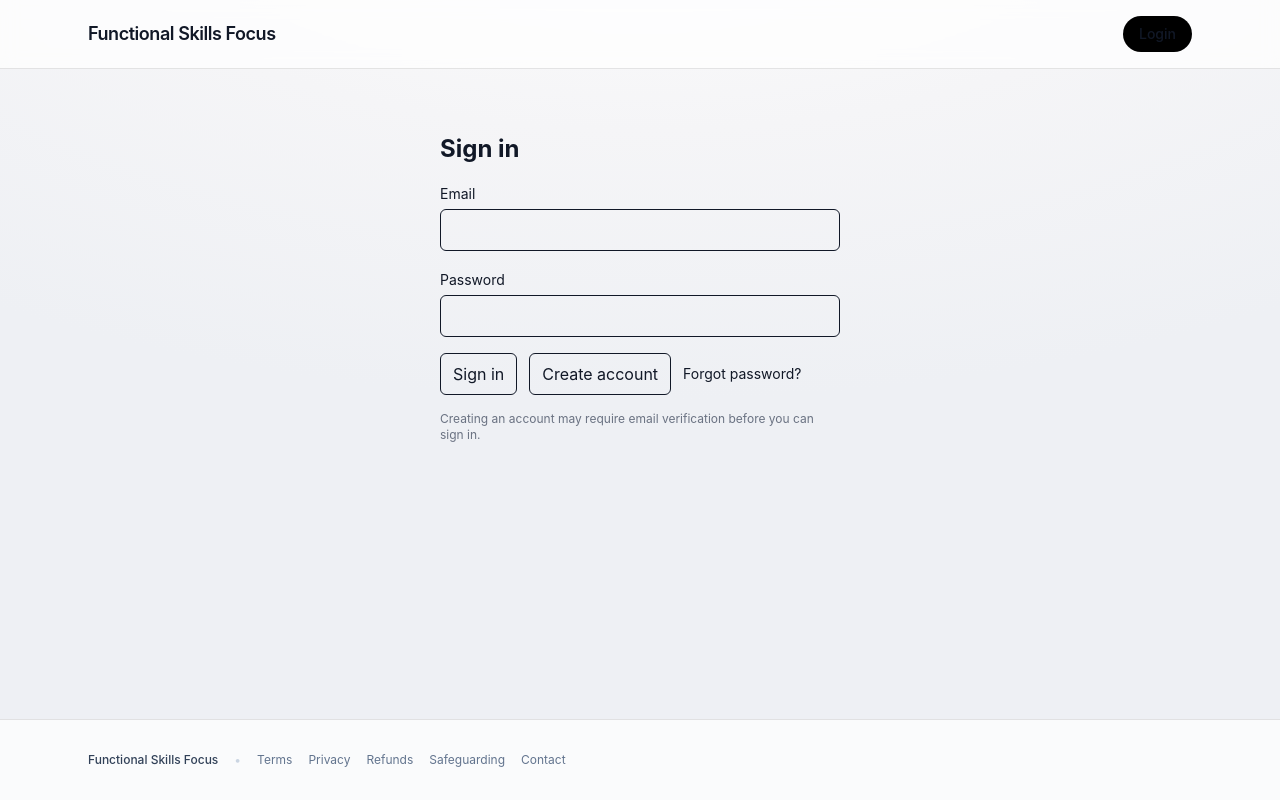
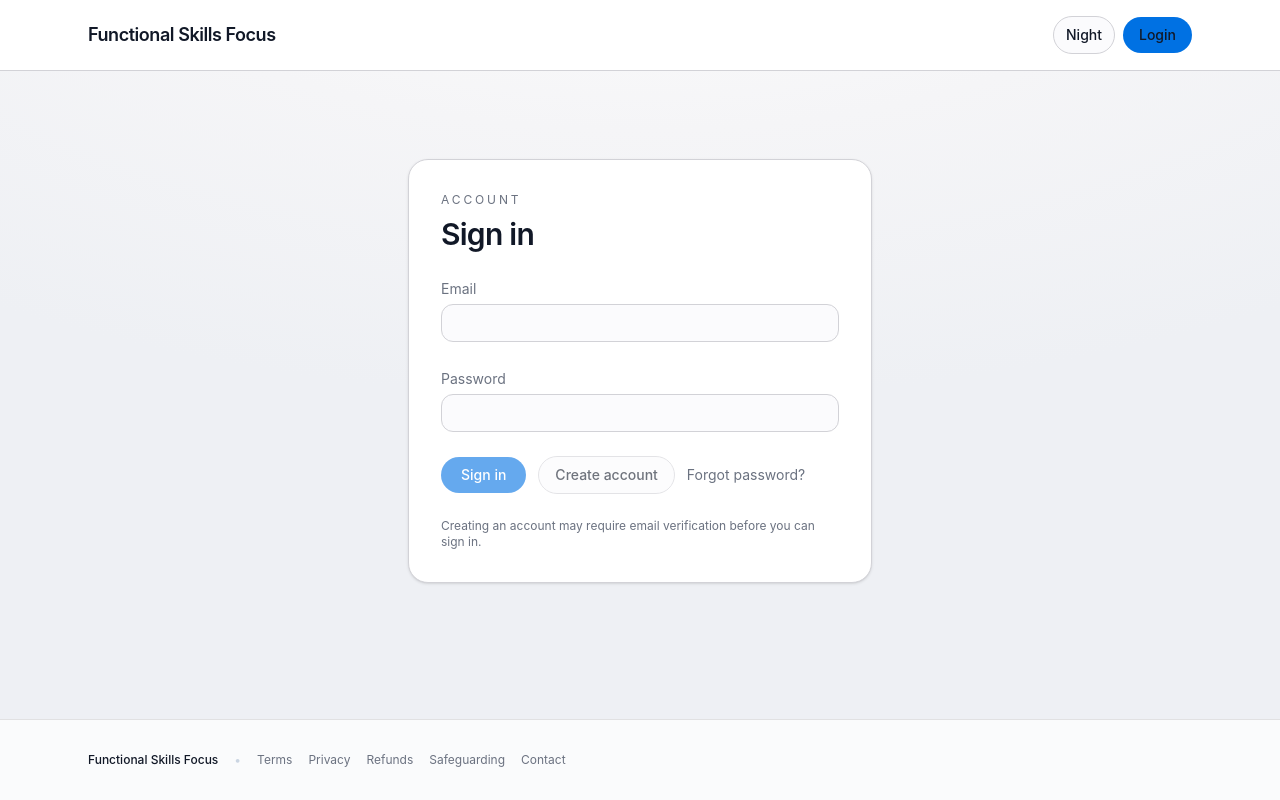
Before and after one commit to craig97x-afk/functional-skills-focus, a Next.js app: page /login in a window 1280 px wide. Built offline with nearby package versions, Linux system fonts and the light colour scheme; no server answers.

Commit message:
Apple theme polish + dark mode tokens

```diff
--- a/src/app/admin/lessons/lesson-row-actions.tsx
+++ b/src/app/admin/lessons/lesson-row-actions.tsx
@@ -57,14 +57,14 @@ export default function LessonRowActions({
     <div className="flex flex-col items-end gap-2">
       <div className="flex gap-2">
         <button
-          className="rounded-full border border-black/10 bg-white px-3 py-1.5 text-xs font-medium text-slate-700 hover:bg-black/5"
+          className="apple-pill px-3 py-1.5 text-xs"
           onClick={togglePublished}
           disabled={loading}
         >
           {published ? "Unpublish" : "Publish"}
         </button>
         <button
-          className="rounded-full border border-red-200 bg-white px-3 py-1.5 text-xs font-medium text-red-600 hover:bg-red-50"
+          className="apple-pill px-3 py-1.5 text-xs text-red-600 border-red-200/60"
           onClick={deleteLesson}
           disabled={loading}
         >
--- a/src/app/admin/questions/[questionId]/page.tsx
+++ b/src/app/admin/questions/[questionId]/page.tsx
@@ -75,7 +75,7 @@ export default async function AdminQuestionEditPage({
   return (
     <main className="space-y-8">
       <div>
-        <div className="text-xs uppercase tracking-[0.24em] text-slate-500">
+        <div className="text-xs uppercase tracking-[0.24em] text-[color:var(--muted-foreground)]">
           Questions
         </div>
         <h1 className="text-3xl font-semibold tracking-tight mt-2">
--- a/src/app/admin/questions/[questionId]/question-edit-form.tsx
+++ b/src/app/admin/questions/[questionId]/question-edit-form.tsx
@@ -63,10 +63,11 @@ export default function QuestionEditForm({
   const [loading, setLoading] = useState(false);
 
   const fieldClass =
-    "mt-1 w-full rounded-xl border border-black/10 bg-white px-3 py-2 text-sm focus:outline-none focus:ring-2 focus:ring-black/10";
+    "mt-1 w-full rounded-xl border border-[color:var(--border)] bg-[color:var(--surface-muted)] px-3 py-2 text-sm text-[color:var(--foreground)] placeholder:text-[color:var(--muted-foreground)] focus:outline-none focus:ring-2 focus:ring-[color:var(--accent)]/25";
   const textareaClass = `${fieldClass} min-h-[90px]`;
   const textareaSmallClass = `${fieldClass} min-h-[70px]`;
-  const panelClass = "rounded-2xl border border-black/5 bg-white/70 p-4 space-y-3";
+  const panelClass =
+    "rounded-2xl border border-[color:var(--border)] bg-[color:var(--surface)] p-4 space-y-3";
 
   const [options, setOptions] = useState<OptionForm[]>(
     initialQuestion.type === "mcq" && initialOptions.length > 0
@@ -206,7 +207,7 @@ export default function QuestionEditForm({
     <div className="space-y-4">
       <div className="grid grid-cols-1 gap-3 md:grid-cols-2">
         <label className="block">
-          <span className="text-sm text-slate-600">Topic</span>
+          <span className="text-sm text-[color:var(--muted-foreground)]">Topic</span>
           <select
             className={fieldClass}
             value={topicId}
@@ -228,7 +229,7 @@ export default function QuestionEditForm({
         </label>
 
         <label className="block">
-          <span className="text-sm text-slate-600">Lesson (optional)</span>
+          <span className="text-sm text-[color:var(--muted-foreground)]">Lesson (optional)</span>
           <select
             className={fieldClass}
             value={lessonId}
@@ -246,9 +247,9 @@ export default function QuestionEditForm({
 
       <div className="grid grid-cols-1 gap-3 md:grid-cols-2">
         <label className="block">
-          <span className="text-sm text-slate-600">Type</span>
+          <span className="text-sm text-[color:var(--muted-foreground)]">Type</span>
           <input
-            className="mt-1 w-full rounded-xl border border-black/10 bg-slate-100/80 px-3 py-2 text-sm text-slate-600"
+            className="mt-1 w-full rounded-xl border border-[color:var(--border)] bg-[color:var(--surface-muted)] px-3 py-2 text-sm text-[color:var(--muted-foreground)]"
             value={initialQuestion.type.toUpperCase()}
             readOnly
           />
@@ -260,12 +261,12 @@ export default function QuestionEditForm({
             checked={published}
             onChange={(e) => setPublished(e.target.checked)}
           />
-          <span className="text-sm text-slate-600">Published</span>
+          <span className="text-sm text-[color:var(--muted-foreground)]">Published</span>
         </label>
       </div>
 
       <label className="block">
-        <span className="text-sm text-slate-600">Prompt</span>
+        <span className="text-sm text-[color:var(--muted-foreground)]">Prompt</span>
         <textarea
           className={textareaClass}
           value={prompt}
@@ -274,7 +275,7 @@ export default function QuestionEditForm({
       </label>
 
       <label className="block">
-        <span className="text-sm text-slate-600">Hint (optional)</span>
+        <span className="text-sm text-[color:var(--muted-foreground)]">Hint (optional)</span>
         <input
           className={fieldClass}
           value={hint}
@@ -283,7 +284,9 @@ export default function QuestionEditForm({
       </label>
 
       <label className="block">
-        <span className="text-sm text-slate-600">Solution explainer (optional)</span>
+        <span className="text-sm text-[color:var(--muted-foreground)]">
+          Solution explainer (optional)
+        </span>
         <textarea
           className={textareaSmallClass}
           value={solution}
@@ -304,7 +307,7 @@ export default function QuestionEditForm({
                   onChange={() => markCorrect(idx)}
                 />
                 <input
-                  className="flex-1 rounded-xl border border-black/10 bg-white px-3 py-2 text-sm"
+                  className="flex-1 rounded-xl border border-[color:var(--border)] bg-[color:var(--surface-muted)] px-3 py-2 text-sm text-[color:var(--foreground)] placeholder:text-[color:var(--muted-foreground)]"
                   placeholder={`Option ${idx + 1}`}
                   value={o.label}
                   onChange={(e) => updateOptionLabel(idx, e.target.value)}
@@ -329,8 +332,8 @@ export default function QuestionEditForm({
         </div>
       ) : (
         <div className={panelClass}>
-          <div className="text-sm text-slate-500">
-          Short-answer questions are self-check for now. Update the solution explainer above.
+          <div className="text-sm text-[color:var(--muted-foreground)]">
+            Short-answer questions are self-check for now. Update the solution explainer above.
           </div>
         </div>
       )}
@@ -352,7 +355,7 @@ export default function QuestionEditForm({
         </button>
       </div>
 
-      {msg && <p className="text-sm text-slate-600">{msg}</p>}
+      {msg && <p className="text-sm text-[color:var(--muted-foreground)]">{msg}</p>}
     </div>
   );
 }
--- a/src/app/admin/questions/question-form.tsx
+++ b/src/app/admin/questions/question-form.tsx
@@ -38,10 +38,11 @@ export default function QuestionForm({ topics, lessons }: { topics: Topic[]; les
   const [loading, setLoading] = useState(false);
 
   const fieldClass =
-    "mt-1 w-full rounded-xl border border-black/10 bg-white px-3 py-2 text-sm focus:outline-none focus:ring-2 focus:ring-black/10";
+    "mt-1 w-full rounded-xl border border-[color:var(--border)] bg-[color:var(--surface-muted)] px-3 py-2 text-sm text-[color:var(--foreground)] placeholder:text-[color:var(--muted-foreground)] focus:outline-none focus:ring-2 focus:ring-[color:var(--accent)]/25";
   const textareaClass = `${fieldClass} min-h-[90px]`;
   const textareaSmallClass = `${fieldClass} min-h-[70px]`;
-  const panelClass = "rounded-2xl border border-black/5 bg-white/70 p-4 space-y-2";
+  const panelClass =
+    "rounded-2xl border border-[color:var(--border)] bg-[color:var(--surface)] p-4 space-y-2";
 
   const topicLessons = lessons.filter((l) => l.topic_id === topicId);
 
@@ -109,7 +110,7 @@ export default function QuestionForm({ topics, lessons }: { topics: Topic[]; les
     <div className="space-y-4">
       <div className="grid grid-cols-1 gap-3 md:grid-cols-2">
         <label className="block">
-          <span className="text-sm text-slate-600">Topic</span>
+          <span className="text-sm text-[color:var(--muted-foreground)]">Topic</span>
           <select
             className={fieldClass}
             value={topicId}
@@ -131,7 +132,7 @@ export default function QuestionForm({ topics, lessons }: { topics: Topic[]; les
         </label>
 
         <label className="block">
-          <span className="text-sm text-slate-600">Lesson (optional)</span>
+          <span className="text-sm text-[color:var(--muted-foreground)]">Lesson (optional)</span>
           <select
             className={fieldClass}
             value={lessonId}
@@ -149,7 +150,7 @@ export default function QuestionForm({ topics, lessons }: { topics: Topic[]; les
 
       <div className="grid grid-cols-1 gap-3 md:grid-cols-2">
         <label className="block">
-          <span className="text-sm text-slate-600">Type</span>
+          <span className="text-sm text-[color:var(--muted-foreground)]">Type</span>
           <select
             className={fieldClass}
             value={type}
@@ -166,12 +167,12 @@ export default function QuestionForm({ topics, lessons }: { topics: Topic[]; les
             checked={published}
             onChange={(e) => setPublished(e.target.checked)}
           />
-          <span className="text-sm text-slate-600">Published</span>
+          <span className="text-sm text-[color:var(--muted-foreground)]">Published</span>
         </label>
       </div>
 
       <label className="block">
-        <span className="text-sm text-slate-600">Prompt</span>
+        <span className="text-sm text-[color:var(--muted-foreground)]">Prompt</span>
         <textarea
           className={textareaClass}
           value={prompt}
@@ -180,7 +181,7 @@ export default function QuestionForm({ topics, lessons }: { topics: Topic[]; les
       </label>
 
       <label className="block">
-        <span className="text-sm text-slate-600">Hint (optional)</span>
+        <span className="text-sm text-[color:var(--muted-foreground)]">Hint (optional)</span>
         <input
           className={fieldClass}
           value={hint}
@@ -189,7 +190,9 @@ export default function QuestionForm({ topics, lessons }: { topics: Topic[]; les
       </label>
 
       <label className="block">
-        <span className="text-sm text-slate-600">Solution explainer (optional)</span>
+        <span className="text-sm text-[color:var(--muted-foreground)]">
+          Solution explainer (optional)
+        </span>
         <textarea
           className={textareaSmallClass}
           value={solution}
@@ -226,7 +229,7 @@ export default function QuestionForm({ topics, lessons }: { topics: Topic[]; les
           />
 
           <label className="block">
-            <span className="text-sm text-slate-600">
+            <span className="text-sm text-[color:var(--muted-foreground)]">
               Correct option index (0=A, 1=B, 2=C, 3=D)
             </span>
             <input
@@ -246,7 +249,7 @@ export default function QuestionForm({ topics, lessons }: { topics: Topic[]; les
             value={shortAnswer}
             onChange={(e) => setShortAnswer(e.target.value)}
           />
-          <p className="text-xs text-slate-500">
+          <p className="text-xs text-[color:var(--muted-foreground)]">
             v1 uses exact match. We’ll add tolerant marking (spaces/commas/units) next.
           </p>
         </div>
@@ -260,7 +263,7 @@ export default function QuestionForm({ topics, lessons }: { topics: Topic[]; les
         {loading ? "Creating..." : "Create question"}
       </button>
 
-      {msg && <p className="text-sm text-slate-600">{msg}</p>}
+      {msg && <p className="text-sm text-[color:var(--muted-foreground)]">{msg}</p>}
     </div>
   );
 }
--- a/src/app/globals.css
+++ b/src/app/globals.css
@@ -8,12 +8,25 @@
   --border: #d2d2d7;
   --accent: #0071e3;
   --accent-strong: #005cc5;
+  --muted-foreground: #6b7280;
   --shadow: 0 18px 40px rgba(0, 0, 0, 0.08);
   --radius: 20px;
   --font-sans: "SF Pro Display", "SF Pro Text", "Helvetica Neue", "Segoe UI",
     sans-serif;
   --font-mono: "SF Mono", "JetBrains Mono", ui-monospace, SFMono-Regular, Menlo,
     monospace;
+}
+
+:root[data-theme="dark"] {
+  --background: #0b0f16;
+  --foreground: #eef2f7;
+  --surface: #141a24;
+  --surface-muted: #0f141d;
+  --border: rgba(255, 255, 255, 0.14);
+  --accent: #2997ff;
+  --accent-strong: #0a84ff;
+  --muted-foreground: #a3b1c6;
+  --shadow: 0 18px 40px rgba(0, 0, 0, 0.4);
 }
 
 @theme inline {
@@ -37,6 +50,17 @@ body {
   text-rendering: optimizeLegibility;
 }
 
+html[data-theme="dark"] body {
+  background: radial-gradient(
+      1200px 600px at 50% -260px,
+      #1b2433 0%,
+      #0b0f16 55%,
+      #090c12 100%
+    )
+    fixed;
+  color: var(--foreground);
+}
+
 a {
   color: inherit;
   text-decoration: none;
@@ -44,15 +68,87 @@ a {
 
 @layer components {
   .apple-card {
-    @apply rounded-[20px] border border-black/5 bg-white/80 shadow-sm backdrop-blur;
+    @apply rounded-[20px] border shadow-sm backdrop-blur;
+    background-color: var(--surface);
+    border-color: var(--border);
   }
   .apple-pill {
-    @apply inline-flex items-center justify-center rounded-full border border-black/10 bg-white/70 px-4 py-2 text-sm font-medium text-slate-800 transition hover:bg-black/5;
+    @apply inline-flex items-center justify-center rounded-full border px-4 py-2 text-sm font-medium transition;
+    background-color: var(--surface-muted);
+    border-color: var(--border);
+    color: var(--foreground);
   }
   .apple-button {
-    @apply inline-flex items-center justify-center rounded-full bg-black px-5 py-2 text-sm font-medium text-white transition hover:bg-black/90;
+    @apply inline-flex items-center justify-center rounded-full px-5 py-2 text-sm font-medium text-white transition;
+    background-color: var(--accent);
   }
   .apple-subtle {
-    @apply text-sm text-slate-500;
+    @apply text-sm;
+    color: var(--foreground);
+    opacity: 0.65;
+  }
+
+  .apple-nav {
+    @apply rounded-full px-3 py-2 text-sm font-medium transition;
+    color: var(--foreground);
+    opacity: 0.8;
+  }
+
+  .apple-nav:hover {
+    background-color: rgba(0, 0, 0, 0.05);
+  }
+
+  .apple-nav-pill {
+    @apply rounded-full border px-3 py-2 text-sm font-medium transition;
+    background-color: var(--surface-muted);
+    border-color: var(--border);
+    color: var(--foreground);
+  }
+
+  .apple-nav-pill:hover {
+    background-color: rgba(0, 0, 0, 0.05);
+  }
+
+  .apple-nav-primary {
+    @apply rounded-full px-4 py-2 text-sm font-medium text-white transition;
+    background-color: var(--accent);
+  }
+
+  .apple-header {
+    @apply border-b backdrop-blur;
+    background-color: var(--surface);
+    border-color: var(--border);
+  }
+
+  .apple-button:hover,
+  .apple-nav-primary:hover {
+    background-color: var(--accent-strong);
+  }
+
+  .apple-button:disabled,
+  .apple-pill:disabled,
+  .apple-nav-pill:disabled {
+    opacity: 0.6;
+    cursor: not-allowed;
   }
 }
+
+html[data-theme="dark"] .apple-nav:hover,
+html[data-theme="dark"] .apple-nav-pill:hover {
+  background-color: rgba(255, 255, 255, 0.08);
+}
+
+/* Neutral text helpers to keep legacy gray/slate utilities readable in dark mode */
+.text-gray-400,
+.text-gray-500,
+.text-gray-600,
+.text-slate-400,
+.text-slate-500,
+.text-slate-600 {
+  color: var(--muted-foreground);
+}
+
+.text-slate-700,
+.text-slate-900 {
+  color: var(--foreground);
+}
--- a/src/app/login/page.tsx
+++ b/src/app/login/page.tsx
@@ -2,6 +2,7 @@
 
 import { useState } from "react";
 import { createClient } from "@/lib/supabase/client";
+import Link from "next/link";
 
 export default function LoginPage() {
   const supabase = createClient();
@@ -9,6 +10,10 @@ export default function LoginPage() {
   const [password, setPassword] = useState("");
   const [msg, setMsg] = useState<string | null>(null);
   const [loading, setLoading] = useState(false);
+
+  const fieldClass =
+    "mt-1 w-full rounded-xl border px-3 py-2 text-sm focus:outline-none focus:ring-2 focus:ring-black/10 " +
+    "bg-[color:var(--surface-muted)] text-[color:var(--foreground)] border-[color:var(--border)]";
 
   async function signUp() {
     setLoading(true);
@@ -52,13 +57,21 @@ export default function LoginPage() {
   }
 
   return (
-    <main className="mx-auto max-w-md p-6 space-y-4">
-      <h1 className="text-2xl font-bold">Sign in</h1>
+    <main className="mx-auto max-w-lg px-6 py-12">
+      <section className="apple-card p-8 space-y-6">
+        <div>
+          <div className="text-xs uppercase tracking-[0.24em] text-slate-500">
+            Account
+          </div>
+          <h1 className="text-3xl font-semibold tracking-tight mt-2">
+            Sign in
+          </h1>
+        </div>
 
         <label className="block">
-        <span className="text-sm">Email</span>
+          <span className="text-sm text-slate-600">Email</span>
           <input
-          className="mt-1 w-full rounded-md border p-2"
+            className={fieldClass}
             value={email}
             onChange={(e) => setEmail(e.target.value)}
             type="email"
@@ -67,9 +80,9 @@ export default function LoginPage() {
         </label>
 
         <label className="block">
-        <span className="text-sm">Password</span>
+          <span className="text-sm text-slate-600">Password</span>
           <input
-          className="mt-1 w-full rounded-md border p-2"
+            className={fieldClass}
             value={password}
             onChange={(e) => setPassword(e.target.value)}
             type="password"
@@ -79,7 +92,7 @@ export default function LoginPage() {
 
         <div className="flex flex-wrap items-center gap-3">
           <button
-          className="rounded-md border px-3 py-2"
+            className="apple-button"
             onClick={signIn}
             disabled={loading || !email || !password}
           >
@@ -87,7 +100,7 @@ export default function LoginPage() {
           </button>
 
           <button
-          className="rounded-md border px-3 py-2"
+            className="apple-pill"
             onClick={signUp}
             disabled={loading || !email || password.length < 8}
             title="Password must be at least 8 characters"
@@ -95,16 +108,17 @@ export default function LoginPage() {
             Create account
           </button>
 
-        <a href="/forgot-password" className="text-sm underline">
+          <Link href="/forgot-password" className="text-sm text-slate-600 hover:text-slate-900">
             Forgot password?
-        </a>
+          </Link>
         </div>
 
-      {msg && <p className="text-sm">{msg}</p>}
+        {msg && <p className="text-sm text-slate-600">{msg}</p>}
 
-      <p className="text-xs text-gray-500">
+        <p className="text-xs text-slate-500">
           Creating an account may require email verification before you can sign in.
         </p>
+      </section>
     </main>
   );
 }
--- a/src/components/header.tsx
+++ b/src/components/header.tsx
@@ -1,6 +1,7 @@
 import Link from "next/link";
 import { getUser } from "@/lib/auth/get-user";
 import { createClient } from "@/lib/supabase/server";
+import ThemeToggle from "@/components/theme-toggle";
 
 export default async function Header() {
   const session = await getUser();
@@ -11,15 +12,12 @@ export default async function Header() {
     await supabase.auth.signOut();
   }
 
-  const navItem =
-    "rounded-full px-3 py-2 text-sm font-medium text-slate-700 hover:bg-black/5 transition";
-  const navPill =
-    "rounded-full border border-black/10 bg-white/70 px-3 py-2 text-sm font-medium text-slate-800 hover:bg-black/5 transition";
-  const navPrimary =
-    "rounded-full bg-black px-4 py-2 text-sm font-medium text-white hover:bg-black/90 transition";
+  const navItem = "apple-nav";
+  const navPill = "apple-nav-pill";
+  const navPrimary = "apple-nav-primary";
 
   return (
-    <header className="sticky top-0 z-50 border-b border-black/10 bg-white/70 backdrop-blur">
+    <header className="apple-header sticky top-0 z-50">
       <div className="mx-auto max-w-6xl px-6 py-4 flex items-center justify-between">
         <Link href="/" className="text-lg font-semibold tracking-tight">
           Functional Skills Focus
@@ -62,6 +60,8 @@ export default async function Header() {
             </Link>
           )}
 
+          <ThemeToggle />
+
           {!session ? (
             <Link href="/login" className={navPrimary}>
               Login
--- /dev/null
+++ b/src/components/theme-toggle.tsx
@@ -0,0 +1,43 @@
+"use client";
+
+import { useEffect, useState } from "react";
+
+type ThemeMode = "light" | "dark";
+
+const STORAGE_KEY = "fsf-theme";
+
+function getSystemTheme(): ThemeMode {
+  if (typeof window === "undefined") return "light";
+  return window.matchMedia("(prefers-color-scheme: dark)").matches
+    ? "dark"
+    : "light";
+}
+
+export default function ThemeToggle() {
+  const [theme, setTheme] = useState<ThemeMode>("light");
+
+  useEffect(() => {
+    const stored = window.localStorage.getItem(STORAGE_KEY) as ThemeMode | null;
+    const initial = stored ?? getSystemTheme();
+    setTheme(initial);
+    document.documentElement.dataset.theme = initial;
+  }, []);
+
+  useEffect(() => {
+    document.documentElement.dataset.theme = theme;
+    window.localStorage.setItem(STORAGE_KEY, theme);
+  }, [theme]);
+
+  const next = theme === "light" ? "dark" : "light";
+
+  return (
+    <button
+      className="apple-nav-pill"
+      type="button"
+      onClick={() => setTheme(next)}
+      aria-label={`Switch to ${next} mode`}
+    >
+      {theme === "light" ? "Night" : "Day"}
+    </button>
+  );
+}
```
Also changed, not shown: src/app/admin/lessons/page.tsx (+12 -12 lines), src/app/admin/questions/page.tsx (+11 -14 lines). Lines whose indentation alone changed are shown as unchanged.
